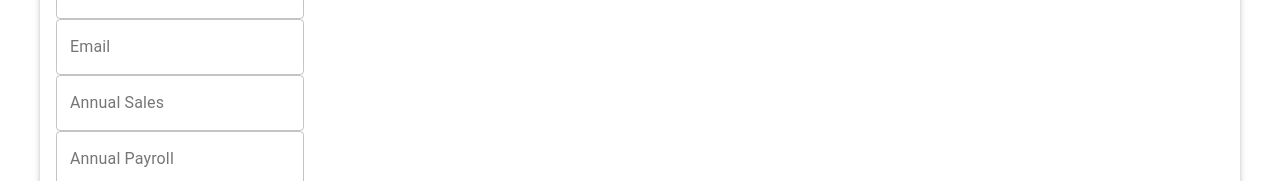
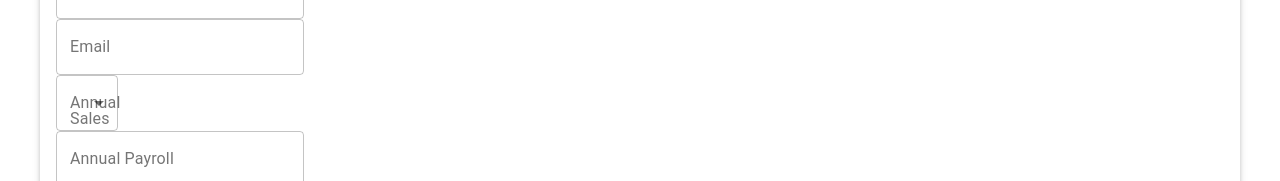
Before and after one commit to sergeveli/coterie-project, a React (Create React App) app in the folder my-app/: page / in a window 1280 px wide. Shown: the part 125-306 px from the top of the page. Built offline with nearby package versions, Linux system fonts and the light colour scheme; no server answers.

Commit message:
still putting front end together

```diff
--- a/my-app/src/components/ProfileForm.js
+++ b/my-app/src/components/ProfileForm.js
@@ -1,6 +1,22 @@
-import { Grid, TextField } from '@material-ui/core';
+import { Grid, TextField, withStyles, FormControl, Select, MenuItem, InputLabel } from '@material-ui/core';
 import React, {useState} from 'react';
+import useForm from './useForm';
 
+const styles = theme =>({
+    root: {
+        '& .MuiTextField-root': {
+            margin: theme.spacing(1),
+            minWidth: 230,
+        }
+    },
+    formControl: {
+        margin: theme.spacing(1),
+        minWidth: 230,
+    },
+    smMargin: {
+      margin: theme.spacing(1)
+    }
+})
 const initialFieldValues = {
   businessName: '',
   industry: '',
@@ -12,21 +28,22 @@ const initialFieldValues = {
 
 }
 
-const ProfileForm = (props) => {
+const ProfileForm = (classes, ...props) => {
 
-  const {values, setValues} = useState(initialFieldValues)
+  const {
+    values,
+    setValues,
+    handleInputChange
+  } = useForm(initialFieldValues)
 
-  const handleInputChange = e =>{
-    const {name, value} = e.target
-    setValues({
-      ...values,
-      [name]: value
-
-    })
-  }
+  // const inputLabel = React.useRef(null);
+  // const [labelWidth, setLabelWidth] = React.useState(0);
+  // React.useEffect(()=>{
+  //   setLabelWidth(inputLabel.current.offsetWidth);
+  // }, [])
 
   return (
-      <form autoComplete='off' noValidate>
+      <form autoComplete='off' noValidate className = {classes.root}>
         <Grid container>
           <Grid item xs={6}>
             <TextField
@@ -50,13 +67,21 @@ const ProfileForm = (props) => {
             value={values.email}
             onChange={handleInputChange}
             />
-            <TextField
-            name='annualSales'
-            variant='outlined'
-            label='Annual Sales'
-            value={values.annualSales}
-            onChange={handleInputChange}
-            />
+            <FormControl variant='outlined'
+            className={classes.formControl}>
+              <InputLabel>Annual Sales</InputLabel>
+              <Select
+              name='annualSales'
+              value={values.annualSales}
+              onChange={handleInputChange}>
+                <MenuItem value=''>Select Number</MenuItem>
+                <MenuItem value='$50k'>$50k</MenuItem>
+                <MenuItem value='$75k'>$75k</MenuItem>
+                <MenuItem value='$100k'>$100k</MenuItem>
+                <MenuItem value='$150k'>$150k</MenuItem>
+                <MenuItem value='$200k'>$200k</MenuItem>
+              </Select>
+            </FormControl>
             <TextField
             name='annualPayroll'
             variant='outlined'
--- /dev/null
+++ b/my-app/src/components/useForm.js
@@ -0,0 +1,23 @@
+import { useState, useEffect } from "react"
+import React from "react"
+
+const useForm = (initialFieldValues) => {
+    const [values, setValues] = useState(initialFieldValues)
+
+    const handleInputChange = e => {
+    const {name, value} = e.target
+        setValues({
+        ...values,
+        [name]: value
+
+    })
+    }
+
+    return {
+        values,
+        setValues,
+        handleInputChange
+    };
+}
+
+export default useForm
```
